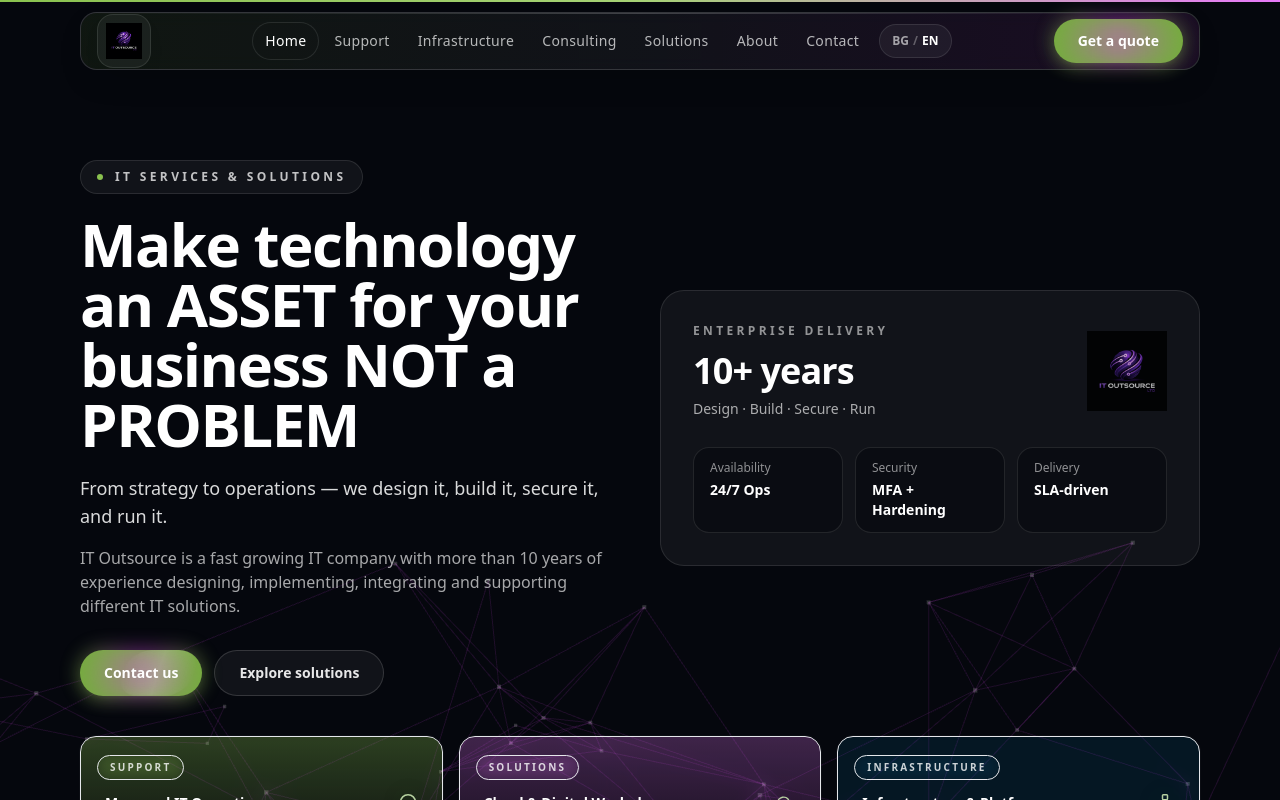
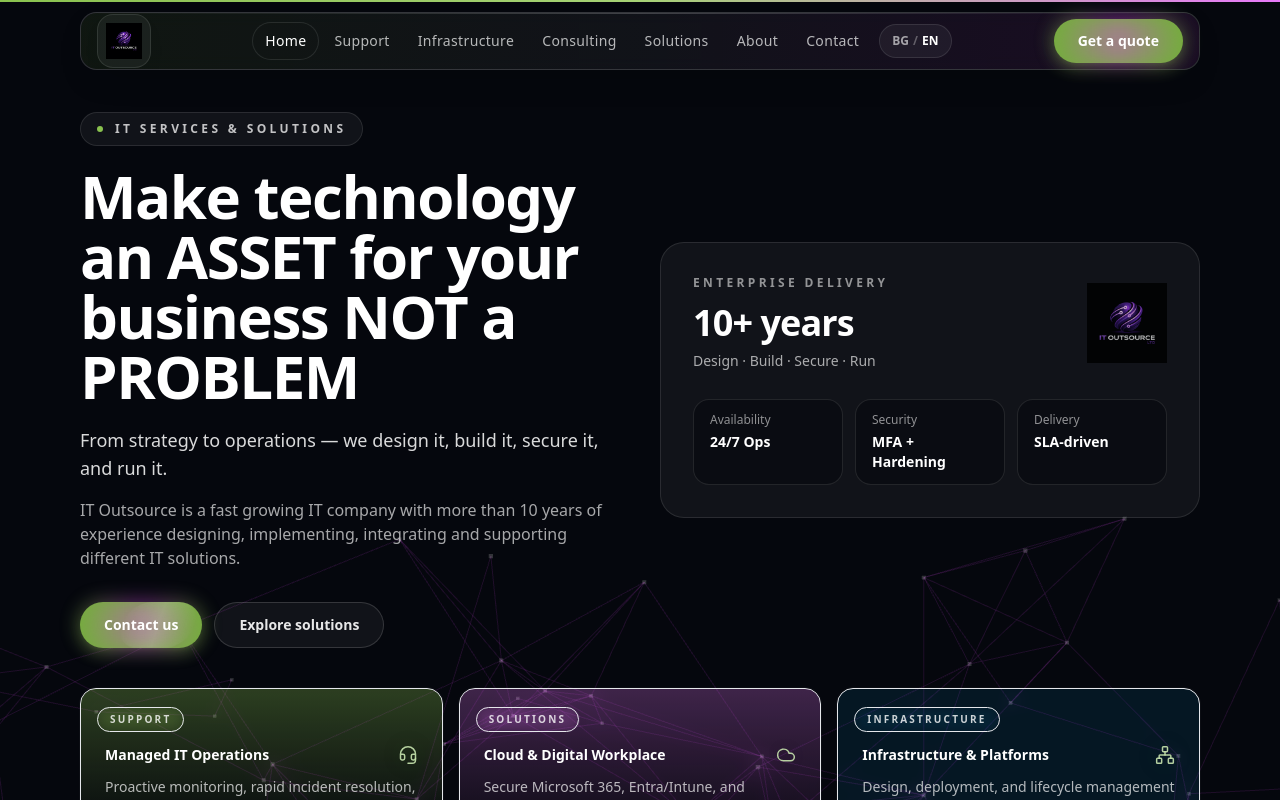
Before and after one commit to gushterovstefan/itosite, a React (Vite) app in the folder website/: page / in a window 1280 px wide. Shown: the top 800 px of the page. Built offline with nearby package versions, Linux system fonts and the light colour scheme.

Commit message:
Reduce top padding so pages sit closer to navbar

```diff
--- a/website/src/components/GemLayout.jsx
+++ b/website/src/components/GemLayout.jsx
@@ -6,7 +6,7 @@ export default function GemLayout() {
   return (
     <div className="min-h-dvh bg-ink-950 text-white">
       <Navbar />
-      <main className="pt-20">
+      <main className="pt-14 md:pt-16">
         <Outlet />
       </main>
       <Footer />
--- a/website/src/pages/HomeGem.jsx
+++ b/website/src/pages/HomeGem.jsx
@@ -28,7 +28,7 @@ export default function HomeGem() {
 
       {/* HERO */}
       <section className="relative overflow-hidden">
-        <div className="mx-auto max-w-6xl px-4 pt-16 md:pt-20">
+        <div className="mx-auto max-w-6xl px-4 pt-10 md:pt-12">
           <div className="grid items-center gap-10 md:grid-cols-2">
             <div>
               <div className="inline-flex items-center gap-3 rounded-full border border-white/10 bg-white/5 px-4 py-2 text-xs font-semibold uppercase tracking-[0.28em] text-white/75">
```
